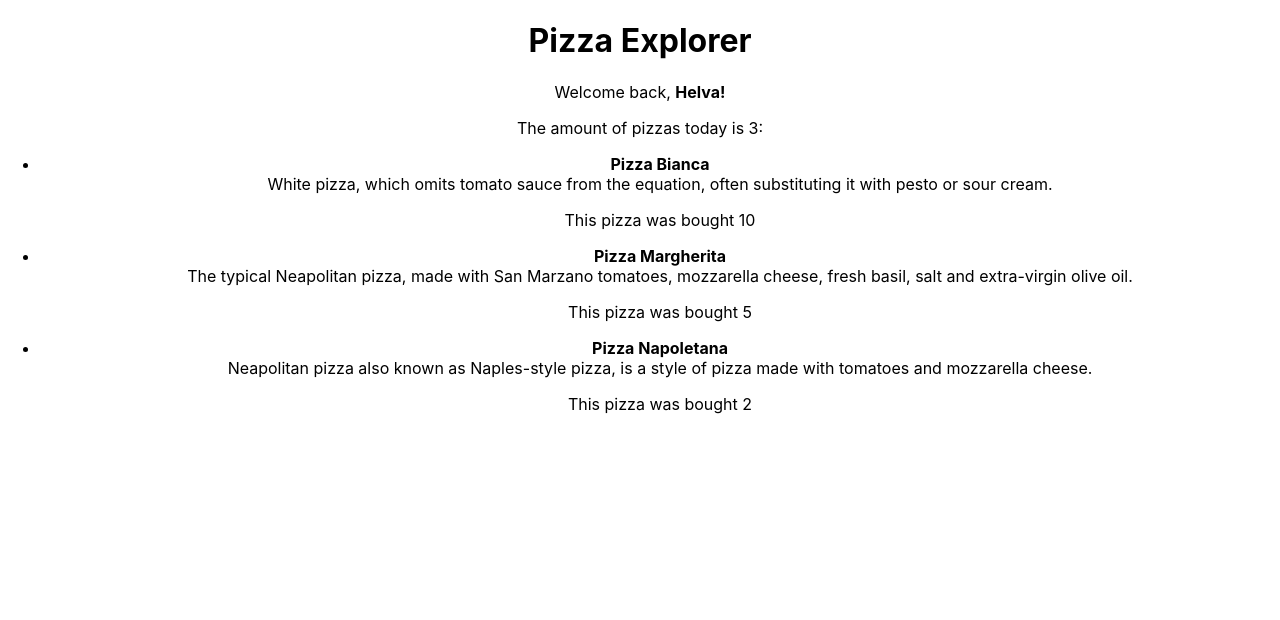
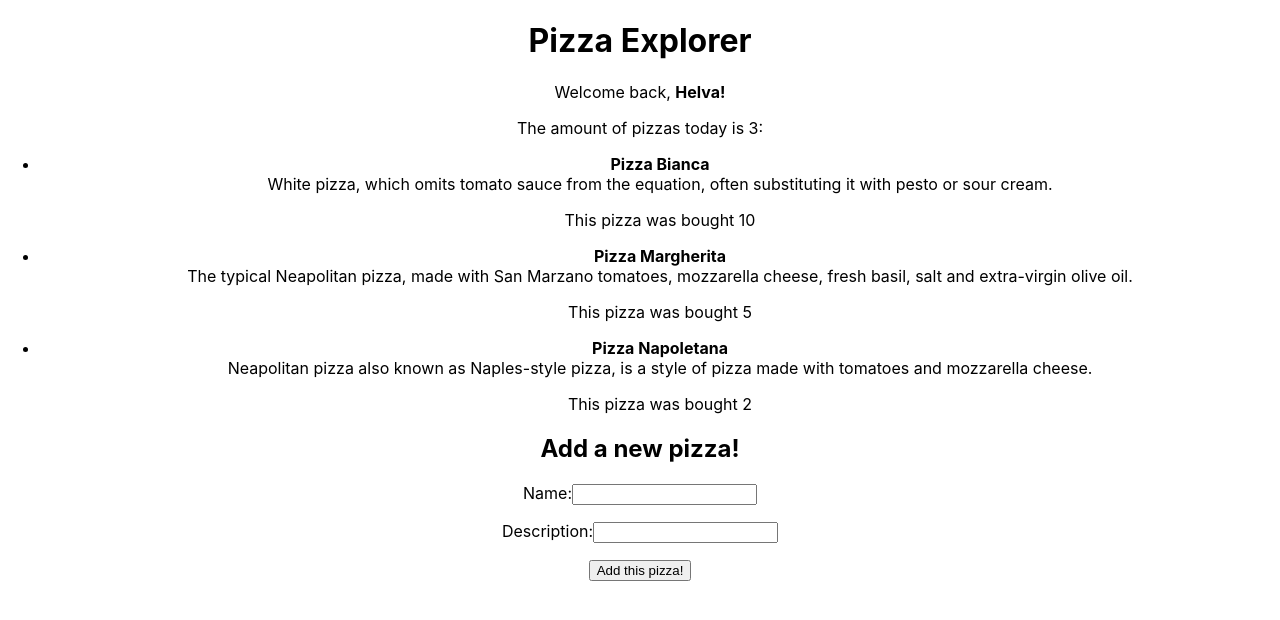
Before and after one commit to marulita18/redux-day2-pizzas-project, a React (Create React App) app: page / in a window 1280 px wide. Shown: the top 620 px of the page. Built offline with nearby package versions, Linux system fonts and the light colour scheme.

Commit message:
added form

```diff
--- a/src/App.js
+++ b/src/App.js
@@ -1,11 +1,12 @@
 import logo from "./logo.svg";
 import "./App.css";
 import PizzaList from "./components/PizzaList";
-
+import Pizzas from "./components/AddPizzaForm";
 function App() {
   return (
     <div className="App">
       <PizzaList />
+      <Pizzas />
     </div>
   );
 }
--- a/src/components/AddPizzaForm.js
+++ b/src/components/AddPizzaForm.js
@@ -1 +1,51 @@
+import { useState } from "react";
 import { addPizza } from "../store/pizzas/actions";
+import { useDispatch } from "react-redux";
+
+export default function AddPizzaForm() {
+  const [name, setName] = useState("");
+  const [description, setDescription] = useState("");
+  const dispatch = useDispatch();
+  const submit = (event) => {
+    event.preventDefault();
+  };
+
+  return (
+    <form onSubmit={submit}>
+      <h2>Add a new pizza!</h2>
+
+      <p>
+        <label>
+          Name:
+          <input
+            type="text"
+            value={name}
+            onChange={(e) => setName(e.target.value)}
+          />
+        </label>
+      </p>
+      <p>
+        <label>
+          Description:
+          <input
+            type="text"
+            value={description}
+            onChange={(e) => setDescription(e.target.value)}
+          />
+        </label>
+      </p>
+      <p>
+        <button
+          type="submit"
+          onClick={() => {
+            dispatch(addPizza(name, description));
+            setName("");
+            setDescription("");
+          }}
+        >
+          Add this pizza!
+        </button>
+      </p>
+    </form>
+  );
+}
--- a/src/store/pizzas/actions.js
+++ b/src/store/pizzas/actions.js
@@ -1,6 +1,6 @@
 export const addPizza = (name, description) => {
   return {
-    type: "addPizza",
+    type: "pizzas/add",
     payload: { name, description },
   };
 };
--- a/src/store/pizzas/reducer.js
+++ b/src/store/pizzas/reducer.js
@@ -32,6 +32,18 @@ const initialState = {
 
 export default function reducer(state = initialState, action) {
   switch (action.type) {
+    case "pizzas/add": {
+      const bought = 0;
+      const id = Math.floor(Math.random() * 10000);
+      const newPizza = { ...action.payload, id: id, bought };
+
+      const newState = {
+        ...state,
+        all: [...state.all, newPizza],
+      };
+
+      return newState;
+    }
     default: {
       return state;
     }
```
